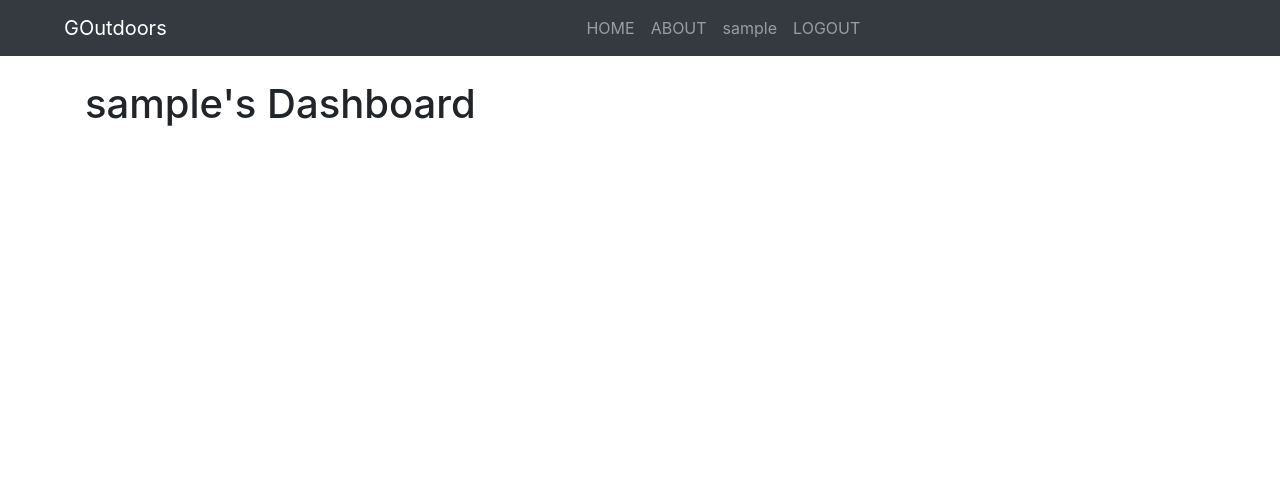
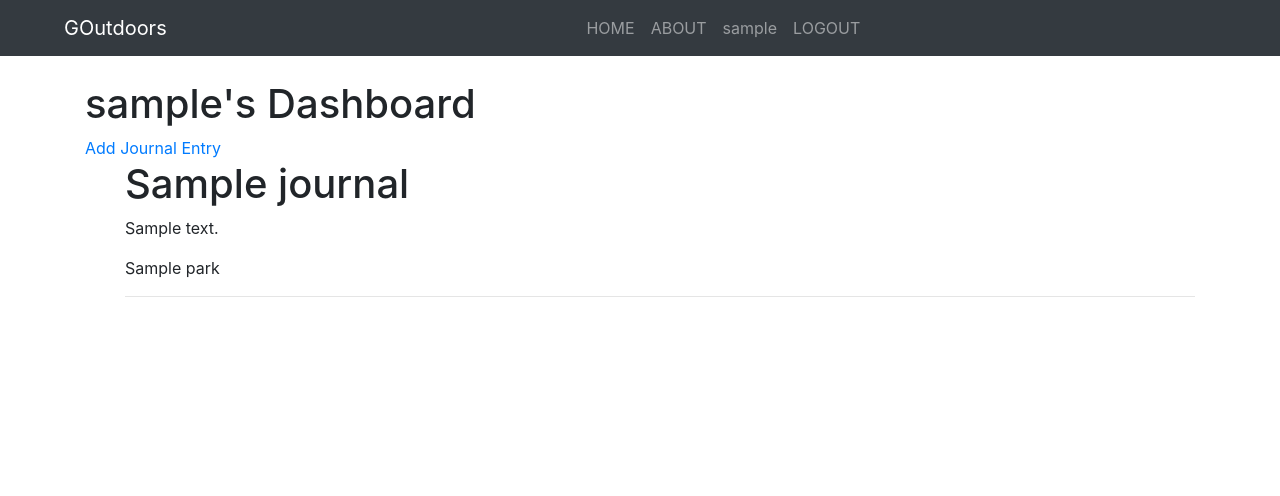
Before and after one commit to jake202020/goutdoors, a Flask app: a page that uses templates/user_dashboard.html in a window 1280 px wide. Shown: the top 496 px of the page. Run offline with Flask 2, Linux system fonts and the light colour scheme; the visitor is signed in with stand-in values (Sample User, id 1); tables that the repository leaves empty hold one stand-in row (values such as "Sample post"); some libraries are stand-ins or nearby versions.

Commit message:
new journal form and route

```diff
--- a/app.py
+++ b/app.py
@@ -3,7 +3,7 @@ from flask import Flask, render_template, request, redirect, session, flash
 from flask_debugtoolbar import DebugToolbarExtension
 import requests
 from models import db, connect_db, User, Park, Journal
-from forms import SearchForm, RegistrationForm, LoginForm
+from forms import SearchForm, RegistrationForm, LoginForm, JournalForm
 from key import api_key
 
 app = Flask(__name__)
@@ -130,10 +130,19 @@ def user_page(username):
     if "username" in session:
         user = User.query.get_or_404(username)
 
-        return render_template("user_dashboard.html", user=user)
+        journals = Journal.query.filter(Journal.username == username).all()
+
+        return render_template("user_dashboard.html", user=user, journals=journals)
 
     flash("Need to be logged in first")
     return redirect("/")
+
+@app.route("/users/<username>/journals/new", methods=["GET", "POST"])
+def new_journal(username):
+    """Show form for adding a new journal (GET) or add journal to db and go to user page (POST)"""
+    form = JournalForm()
+
+    return render_template("new_journal.html", form=form)
 
 @app.route("/logout")
 def logout_user():
--- a/templates/user_dashboard.html
+++ b/templates/user_dashboard.html
@@ -4,5 +4,14 @@
 
 {% block content %}
 <h1>{{ user.username }}'s Dashboard</h1>
+<a href="/users/{{ user.username }}/journals/new">Add Journal Entry</a>
+<ul>
+    {% for journal in journals %}
+    <h1>{{ journal.title }}</h1>
+    <p>{{ journal.text }}</p>
+    <p>{{ journal.park.name }}</p>
+    <hr>
+    {% endfor %}
+</ul>
 
 {% endblock %}
```
Also changed, not shown: forms.py (+11 -0 lines), templates/new_journal.html (added, +24 -0 lines).
